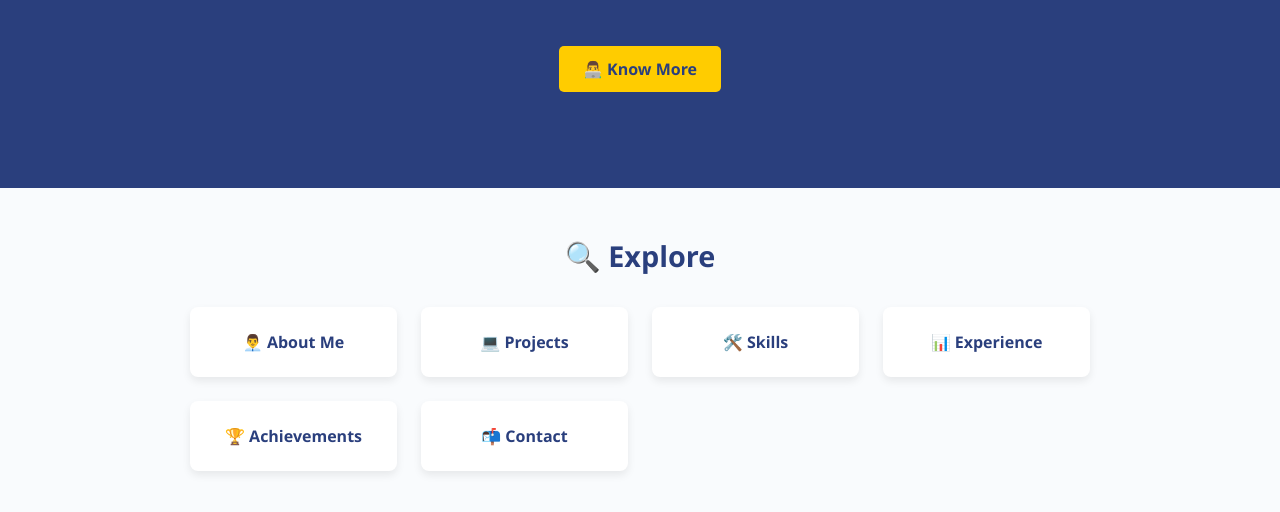
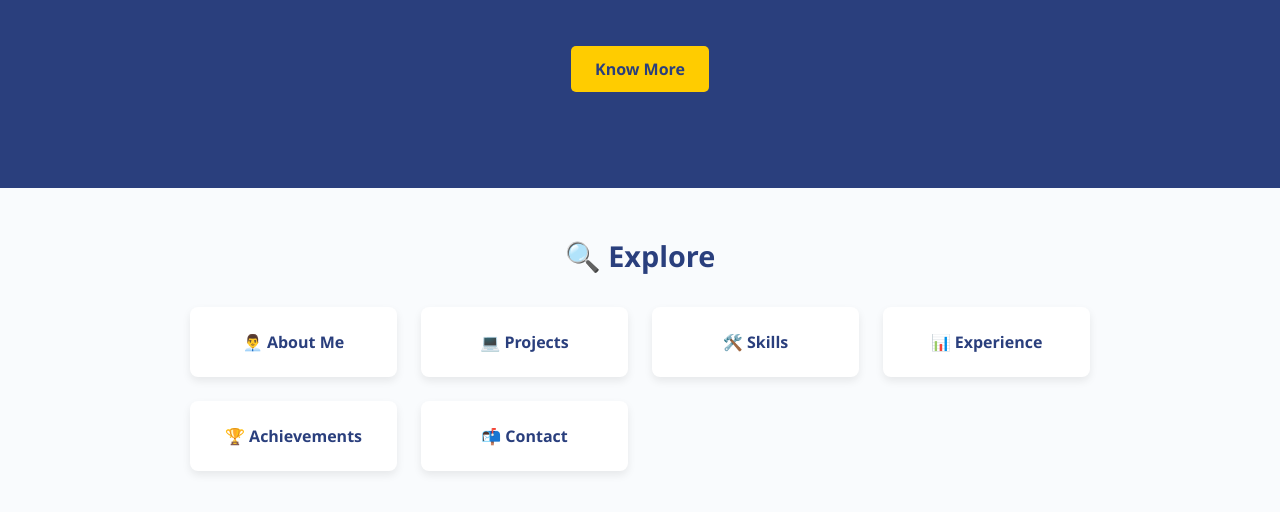
Before and after one commit to pavan7357/MyPortfolio, a plain HTML site: page index.html in a window 1280 px wide. Shown: the part 228-740 px from the top of the page. Drawn offline with Linux system fonts and the light colour scheme.

Commit message:
Update index.html

```diff
--- a/index.html
+++ b/index.html
@@ -20,7 +20,7 @@
           A Data Enthusiast, Software Engineer & AI Explorer.
         </h1>
         <p class="hero-cta">
-          <a class="cta-btn cta-btn--hero" href="about.html">👨‍💻 Know More</a>
+          <a class="cta-btn cta-btn--hero" href="about.html">Know More</a>
         </p>
       </div>
     </section>
```
